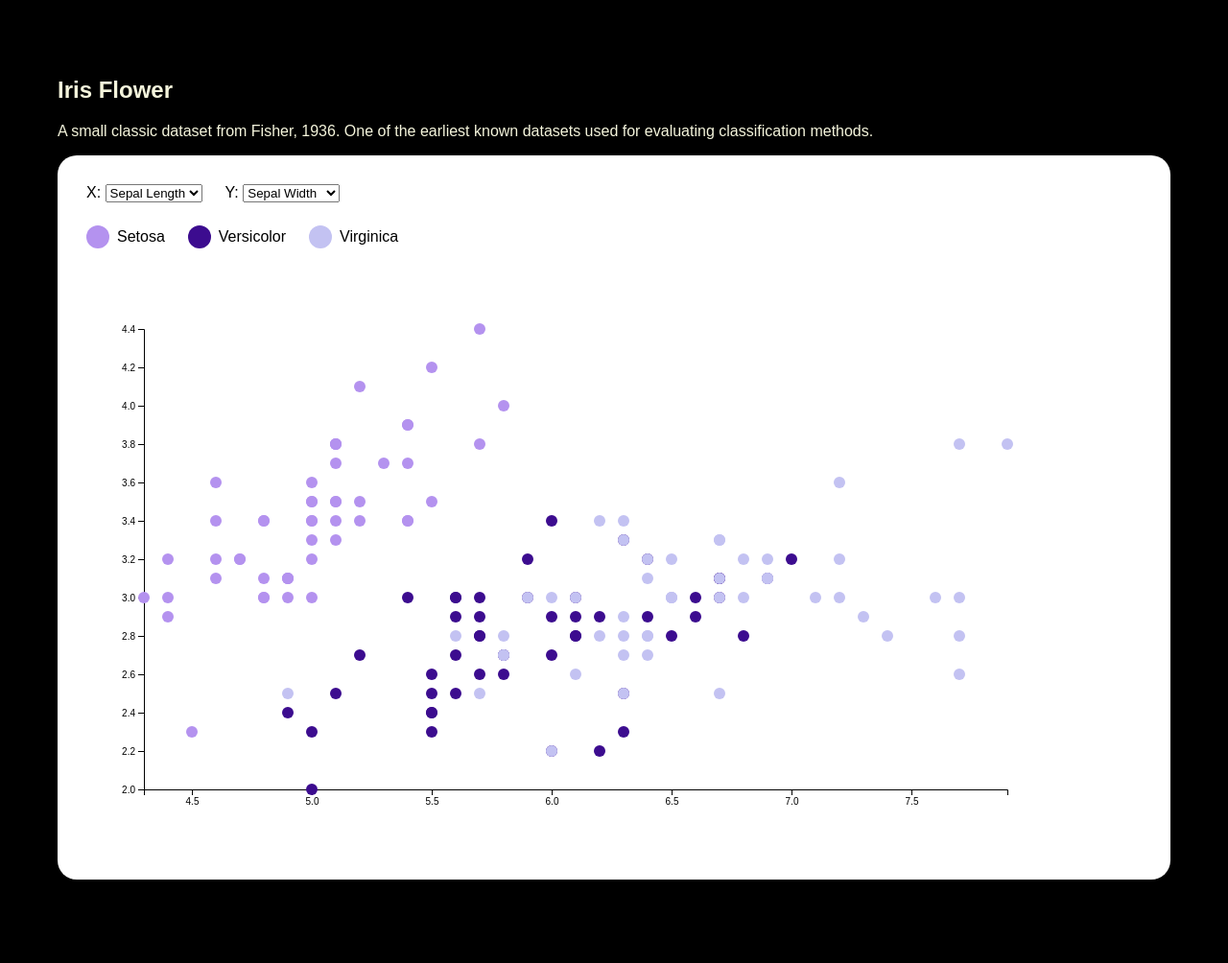
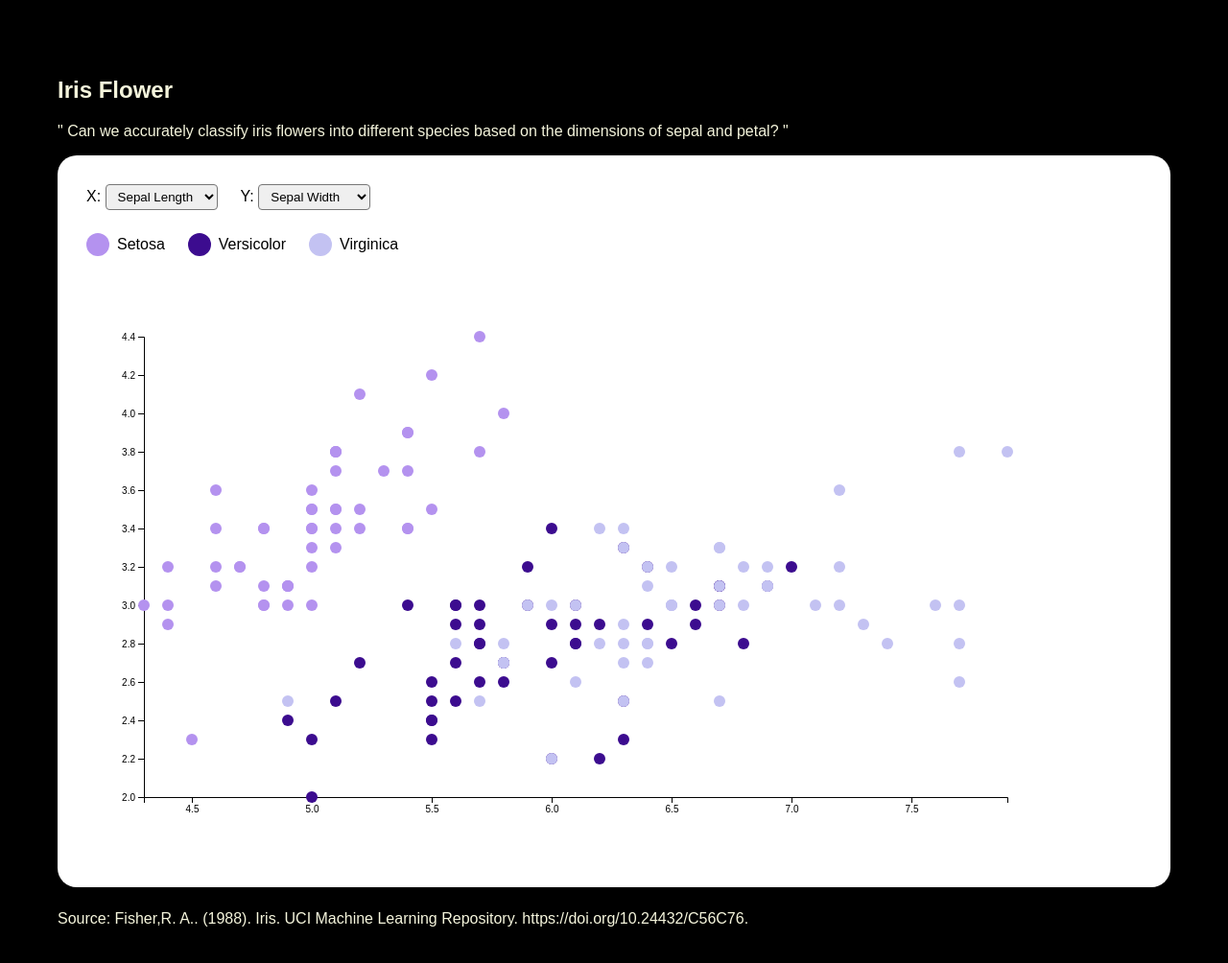
Before and after one commit to Wenying0808/d3-scatter-plot, a plain HTML site: page index.html in a window 1280 px wide. Shown: the whole page at 96% size. Before the commit the page ends 977 px from the top, so only its background shows below. Drawn offline with nearby package versions, Linux system fonts and the light colour scheme.

Commit message:
copy and styles change

```diff
--- a/index.html
+++ b/index.html
@@ -9,7 +9,7 @@
 <body>
     <div class="session">
         <h2>Iris Flower</h2>
-        <p>A small classic dataset from Fisher, 1936. One of the earliest known datasets used for evaluating classification methods.</p>
+        <p>" Can we accurately classify iris flowers into different species based on the dimensions of sepal and petal? "</p>
         <div class="card">
             <div id="controls">
                 <div id="x-control">
@@ -49,6 +49,7 @@
 
             <div id="chart"></div>
         </div>
+        <div class="source">Source: Fisher,R. A.. (1988). Iris. UCI Machine Learning Repository. https://doi.org/10.24432/C56C76.</div>
     </div>
 
     <script src="https://d3js.org/d3.v7.min.js"></script>
--- a/styles.css
+++ b/styles.css
@@ -42,6 +42,11 @@ p{
     gap: 24px;
 }
 
+select{
+    padding: 4px 8px;
+    border-radius: 4px;
+}
+
 .dot {
     height: 24px;
     width: 24px;
@@ -64,3 +69,9 @@ p{
 .svg{
     padding-left: 48px;
 }
+
+.source{
+
+    color:beige;
+    margin: 24px 0;
+}
```
